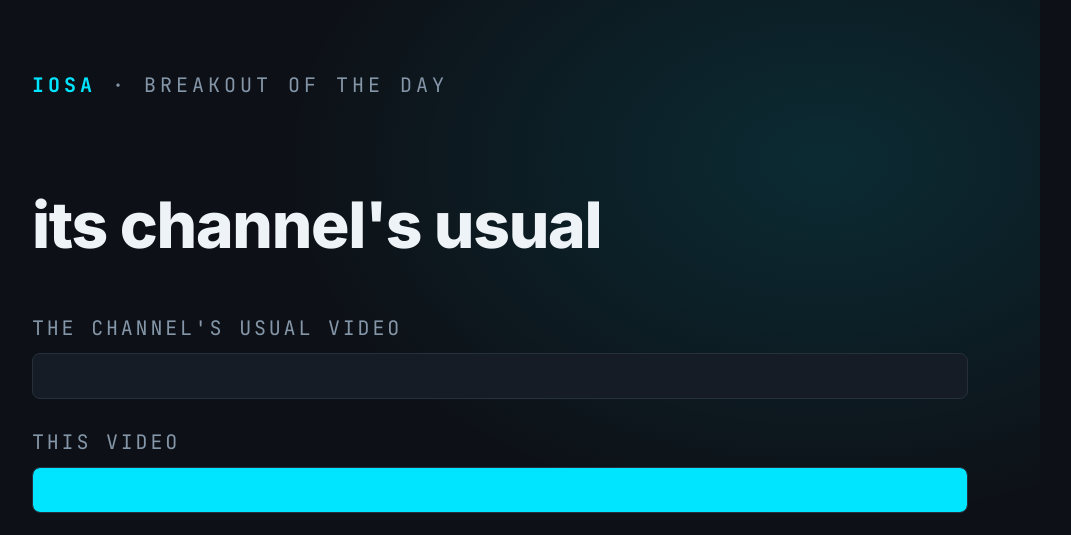
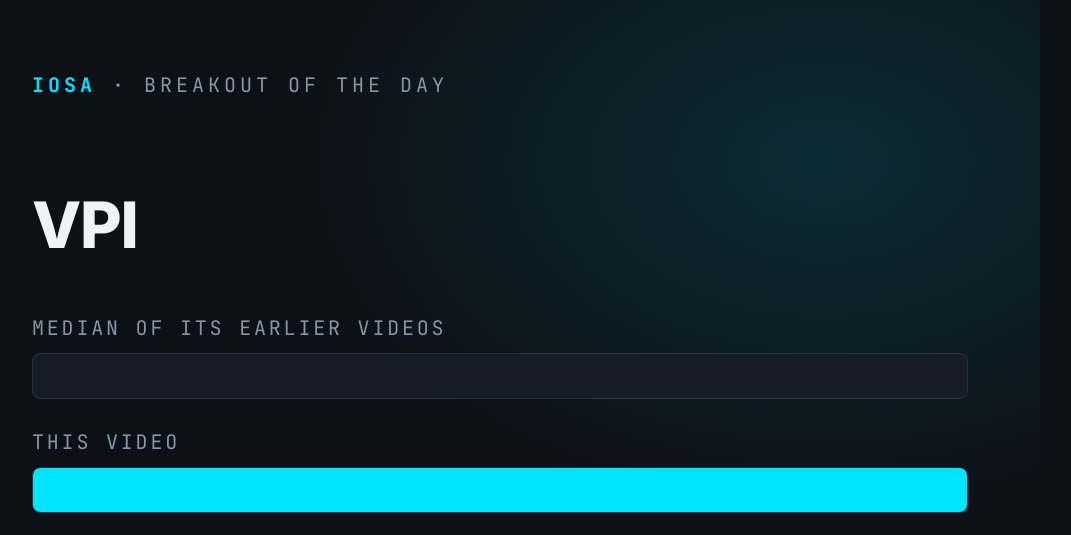
Before and after one commit to iosaresearchlab/iosa-mvp, a Python web app: template social/templates/card_breakout.html in a window 1280 px wide. Shown: the top 535 px of the page, without its empty margins (40-1111 px from the left). Run offline with Jinja, Linux system fonts and the light colour scheme; the template is opened without the code that fills it, so the values that code supplies are empty.

Commit message:
SOC-TXT: breakout card and reel say VPI, never the channel's usual (playbook v2 rule 1)
Co-Authored-By: Claude Fable 5.1 <noreply@anthropic.com>
Claude-Session: https://claude.ai/code/session_01RFfLHSnWFx5ovt9LMkuR56

```diff
--- a/social/templates/card_breakout.html
+++ b/social/templates/card_breakout.html
@@ -58,7 +58,7 @@
   <div class="face">
     <div class="thumbwrap"><img class="thumb" id="thumb"><div class="chip" id="chip"></div><img class="avatar" id="avatar"></div>
     <div class="namerow"><div class="name" id="name"></div><div class="subs" id="subs"></div></div>
-    <div class="herorow"><div class="herof" id="xf"></div><div class="herot"><div class="a">its channel's usual</div><div class="u mono">usual video · <b id="usualf"></b></div></div></div>
+    <div class="herorow"><div class="herof" id="xf"></div><div class="herot"><div class="a">VPI</div><div class="u mono"><b id="usualf"></b></div></div></div>
     <p class="titlef" id="titlef"></p>
     <p class="linef" id="linef"></p>
   </div>
@@ -66,9 +66,9 @@
   <div class="classic">
     <div style="height:56px;flex-shrink:0"></div>
     <h1 class="hero" id="x"></h1>
-    <p class="after">its channel's usual <span id="state"></span></p>
+    <p class="after">VPI <span id="state"></span></p>
     <div class="bars">
-      <div class="row"><div class="lab mono"><span>The channel's usual video</span><b id="usual"></b></div><div class="track"><div class="fill" id="f1" style="background:var(--muted)"></div></div></div>
+      <div class="row"><div class="lab mono"><span>Median of its earlier videos</span><b id="usual"></b></div><div class="track"><div class="fill" id="f1" style="background:var(--muted)"></div></div></div>
       <div class="row"><div class="lab mono"><span>This video</span><b id="views" style="color:var(--accent)"></b></div><div class="track"><div class="fill" style="width:100%;background:var(--accent);box-shadow:0 0 30px rgba(0,229,255,.5)"></div></div></div>
     </div>
     <div class="vt mono" id="vtl">The video</div><p class="title" id="title"></p>
@@ -92,7 +92,7 @@
     const tmp=document.createElement('div'); tmp.innerHTML=D.who||'';
     const name=D.channel||(tmp.querySelector('strong')?.textContent||'');
     const subs=D.subs||((tmp.querySelector('em')?.textContent||'').replace(/^\s*·\s*/,''));
-    set('name',name); set('subs',subs); set('xf',D.x); set('usualf',D.usual); set('chip',D.views); set('titlef',quote(D.title));
+    set('name',name); set('subs',subs); set('xf',D.x); set('usualf',D.vpi_line||'Viral Performance Index'); set('chip',D.views); set('titlef',quote(D.title));
     const line=D.line||((D.who||'').split(/<br\s*\/?>/i)[1]||''); set('linef',line);
     const imgs=[$('thumb'),$('avatar')];
     $('thumb').src=D.thumb; $('avatar').src=D.avatar;
```
Also changed, not shown: social/templates/reel_breakout.html (+4 -4 lines).
